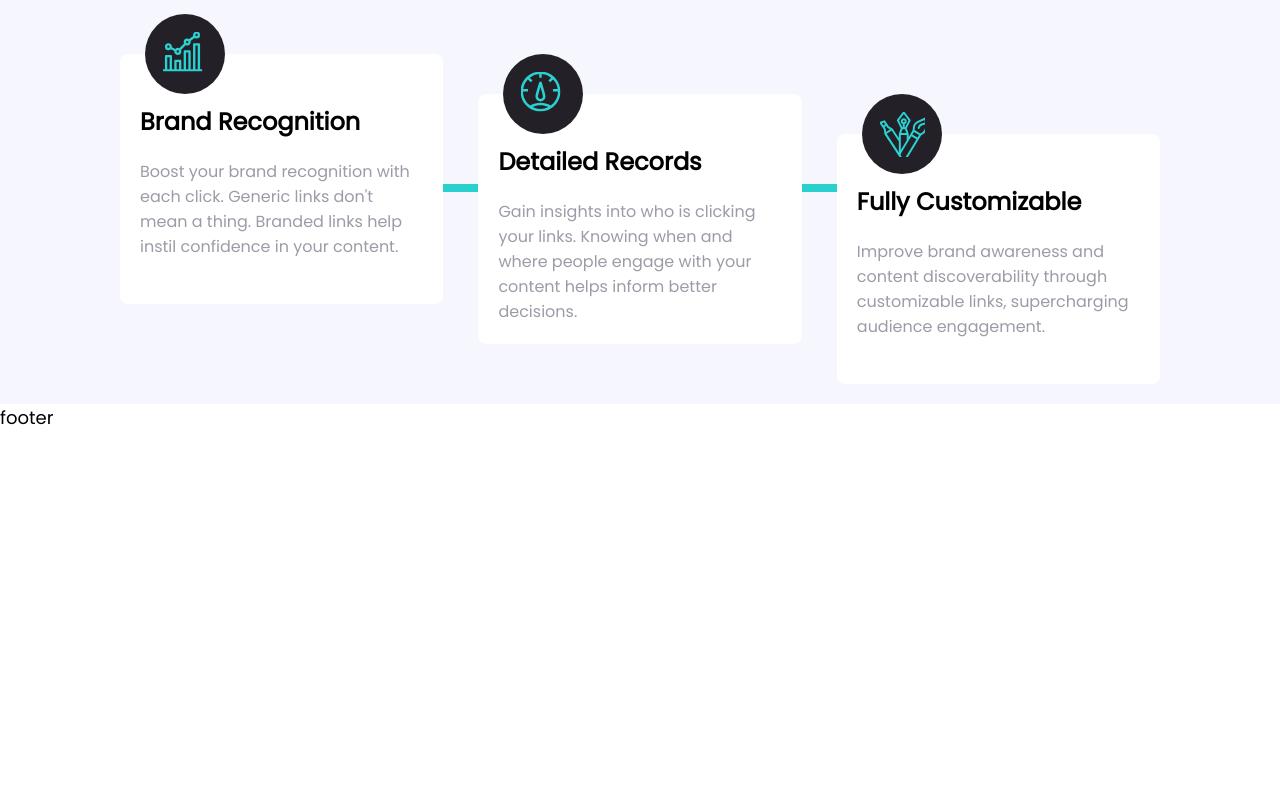
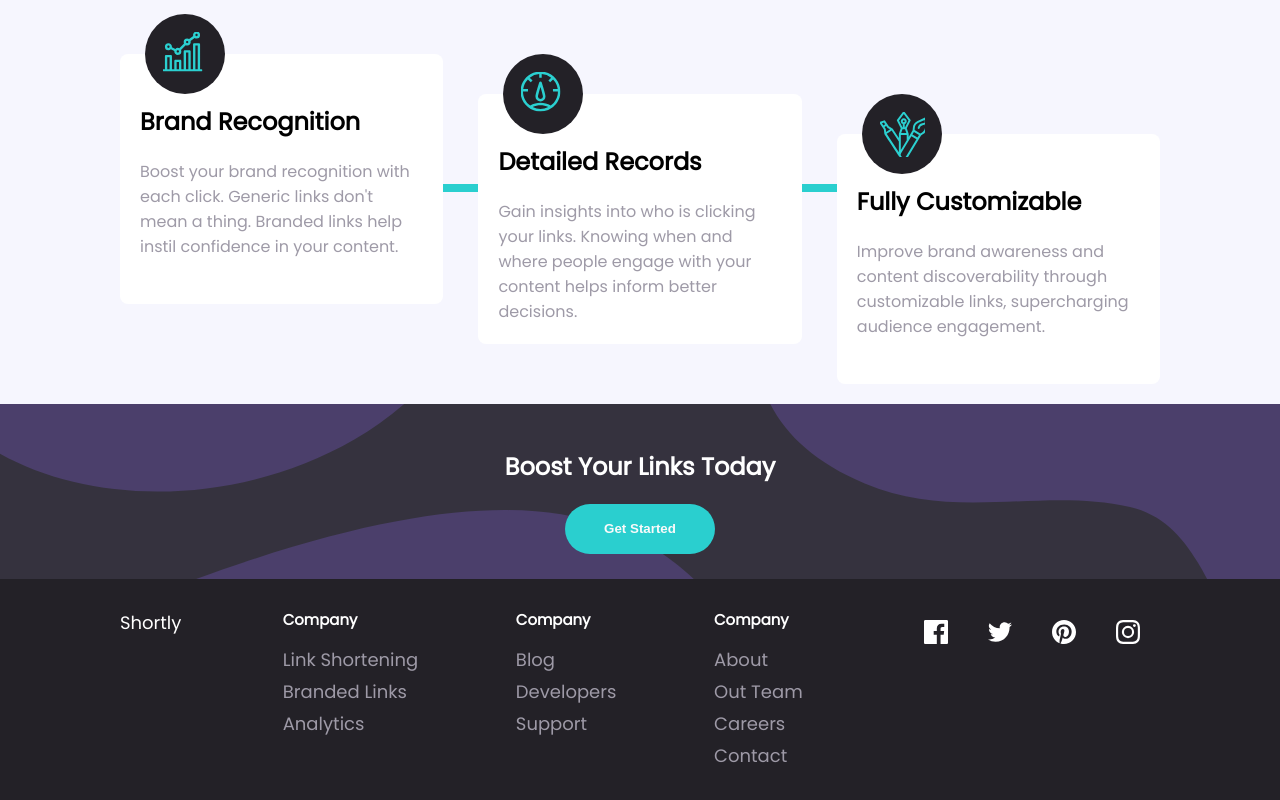
Before and after one commit to saif-abualkhair/avertra-corp-frontend-developer-assignment, a React (Create React App) app: page / in a window 1280 px wide. Shown: the part 963-1763 px from the top of the page. Before the commit the page ends 1394 px from the top, so only its background shows below. Built offline with nearby package versions, Linux system fonts and the light colour scheme.

Commit message:
implemented the footer and boost your links banner

```diff
--- a/src/App.css
+++ b/src/App.css
@@ -226,3 +226,20 @@ body {
 .sh-customizable {
   background: url('/src/assets/images/icon-fully-customizable.svg') no-repeat;
 }
+
+
+.sh-facebook {
+  background: url('/src/assets/images/icon-facebook.svg') no-repeat;
+}
+
+.sh-instagram {
+  background: url('/src/assets/images/icon-instagram.svg') no-repeat;
+}
+
+.sh-twitter {
+  background: url('/src/assets/images/icon-twitter.svg') no-repeat;
+}
+
+.sh-pinterest {
+  background: url('/src/assets/images/icon-pinterest.svg') no-repeat;
+}
--- /dev/null
+++ b/src/footer/footer.css
@@ -0,0 +1,50 @@
+.footer {
+    color: white;
+    padding: 30px 0;
+}
+
+.footer-wrapper {
+    display: flex;
+    justify-content: space-between;
+}
+
+.footer-logo {}
+
+.footer-links-area {
+    width: 50%;
+    display: flex;
+    justify-content: space-between;
+}
+
+.footer-links .footer-links-list .footer-links-list-item {
+    list-style: none;
+    margin: 0;
+    margin: 5px 0;
+}
+
+.footer-links .footer-links-list .footer-links-list-item .footer-links-list-item-link {
+    text-decoration: none;
+}
+
+.footer-links .footer-links-list .footer-links-list-item .footer-links-list-item-link:hover {
+    color: var(--cyan) !important;
+}
+
+.footer-links .footer-links-list {
+    list-style: none;
+    margin: 15px 0;
+}
+
+.footer-socials .socails-list {
+    display: flex;
+    margin: 0;
+    padding: 0;
+}
+
+.footer-socials .socails-list .socails-list-item {
+    list-style: none;
+}
+
+.social-ico path:hover {
+    fill: var(--cyan);
+}
--- a/src/footer/footer.js
+++ b/src/footer/footer.js
@@ -1,7 +1,92 @@
+import './footer.css';
+
 function Footer() {
     return (
-        <div className='footer'>
-            footer
+        <div className='footer bg-very-dark-violet'>
+            <div className="container footer-wrapper">
+                <div className="footer-logo">
+                    Shortly
+                </div>
+                <div className="footer-links-area">
+                    <div className="footer-links">
+                        <h5>Company</h5>
+                        <ul className='footer-links-list'>
+                            <li className='footer-links-list-item'>
+                                <a className='text-grayish-violet footer-links-list-item-link' href="#">Link Shortening</a>
+                            </li>
+                            <li className='footer-links-list-item'>
+                                <a className='text-grayish-violet footer-links-list-item-link' href="#">Branded Links</a>
+                            </li>
+                            <li className='footer-links-list-item'>
+                                <a className='text-grayish-violet footer-links-list-item-link' href="#">Analytics</a>
+                            </li>
+                        </ul>
+                    </div>
+
+                    <div className="footer-links">
+                        <h5>Company</h5>
+                        <ul className='footer-links-list'>
+                            <li className='footer-links-list-item'>
+                                <a className='text-grayish-violet footer-links-list-item-link' href="#">Blog</a>
+                            </li>
+                            <li className='footer-links-list-item'>
+                                <a className='text-grayish-violet footer-links-list-item-link' href="#">Developers</a>
+                            </li>
+                            <li className='footer-links-list-item'>
+                                <a className='text-grayish-violet footer-links-list-item-link' href="#">Support</a>
+                            </li>
+                        </ul>
+                    </div>
+
+                    <div className="footer-links">
+                        <h5>Company</h5>
+                        <ul className='footer-links-list'>
+                            <li className='footer-links-list-item'>
+                                <a className='text-grayish-violet footer-links-list-item-link' href="#">About</a>
+                            </li>
+                            <li className='footer-links-list-item'>
+                                <a className='text-grayish-violet footer-links-list-item-link' href="#">Out Team</a>
+                            </li>
+                            <li className='footer-links-list-item'>
+                                <a className='text-grayish-violet footer-links-list-item-link' href="#">Careers</a>
+                            </li>
+                            <li className='footer-links-list-item'>
+                                <a className='text-grayish-violet footer-links-list-item-link' href="#">Contact</a>
+                            </li>
+                        </ul>
+                    </div>
+                </div>
+                <div className="footer-socials">
+                    <ul className='socails-list'>
+                        <li className='socails-list-item'>
+                            <button className='btn'>
+                                <svg xmlns="http://www.w3.org/2000/svg" className='social-ico' width="24" height="24">
+                                    <path fill="#FFF" d="M22.675 0H1.325C.593 0 0 .593 0 1.325v21.351C0 23.407.593 24 1.325 24H12.82v-9.294H9.692v-3.622h3.128V8.413c0-3.1 1.893-4.788 4.659-4.788 1.325 0 2.463.099 2.795.143v3.24l-1.918.001c-1.504 0-1.795.715-1.795 1.763v2.313h3.587l-.467 3.622h-3.12V24h6.116c.73 0 1.323-.593 1.323-1.325V1.325C24 .593 23.407 0 22.675 0z" /></svg>
+                            </button>
+                        </li>
+                        <li className='socails-list-item'>
+                            <button className='btn'>
+                                <svg xmlns="http://www.w3.org/2000/svg" className='social-ico' width="24" height="20">
+                                    <path fill="#FFF" d="M24 2.557a9.83 9.83 0 01-2.828.775A4.932 4.932 0 0023.337.608a9.864 9.864 0 01-3.127 1.195A4.916 4.916 0 0016.616.248c-3.179 0-5.515 2.966-4.797 6.045A13.978 13.978 0 011.671 1.149a4.93 4.93 0 001.523 6.574 4.903 4.903 0 01-2.229-.616c-.054 2.281 1.581 4.415 3.949 4.89a4.935 4.935 0 01-2.224.084 4.928 4.928 0 004.6 3.419A9.9 9.9 0 010 17.54a13.94 13.94 0 007.548 2.212c9.142 0 14.307-7.721 13.995-14.646A10.025 10.025 0 0024 2.557z" /></svg>
+                            </button>
+                        </li>
+                        <li className='socails-list-item'>
+                            <button className='btn'>
+                                <svg xmlns="http://www.w3.org/2000/svg" className='social-ico' width="24" height="24">
+                                    <path fill="#FFF" d="M12 0C5.373 0 0 5.372 0 12c0 5.084 3.163 9.426 7.627 11.174-.105-.949-.2-2.405.042-3.441.218-.937 1.407-5.965 1.407-5.965s-.359-.719-.359-1.782c0-1.668.967-2.914 2.171-2.914 1.023 0 1.518.769 1.518 1.69 0 1.029-.655 2.568-.994 3.995-.283 1.194.599 2.169 1.777 2.169 2.133 0 3.772-2.249 3.772-5.495 0-2.873-2.064-4.882-5.012-4.882-3.414 0-5.418 2.561-5.418 5.207 0 1.031.397 2.138.893 2.738a.36.36 0 01.083.345l-.333 1.36c-.053.22-.174.267-.402.161-1.499-.698-2.436-2.889-2.436-4.649 0-3.785 2.75-7.262 7.929-7.262 4.163 0 7.398 2.967 7.398 6.931 0 4.136-2.607 7.464-6.227 7.464-1.216 0-2.359-.631-2.75-1.378l-.748 2.853c-.271 1.043-1.002 2.35-1.492 3.146C9.57 23.812 10.763 24 12 24c6.627 0 12-5.373 12-12 0-6.628-5.373-12-12-12z" /></svg>
+                            </button>
+                        </li>
+                        <li className='socails-list-item'>
+                            <button className='btn' id="a">
+                                <svg xmlns="http://www.w3.org/2000/svg" id="b" className='social-ico'
+                                    width="24" height="24">
+                                    <path id="c" fill="#fff" d="M12 2.163c3.204 0 3.584.012 4.85.07 3.252.148 4.771 1.691 4.919 4.919.058 1.265.069 1.645.069 4.849 0 3.205-.012 3.584-.069 4.849-.149 3.225-1.664 4.771-4.919 4.919-1.266.058-1.644.07-4.85.07-3.204 0-3.584-.012-4.849-.07-3.26-.149-4.771-1.699-4.919-4.92-.058-1.265-.07-1.644-.07-4.849 0-3.204.013-3.583.07-4.849.149-3.227 1.664-4.771 4.919-4.919 1.266-.057 1.645-.069 4.849-.069zM12 0C8.741 0 8.333.014 7.053.072 2.695.272.273 2.69.073 7.052.014 8.333 0 8.741 0 12c0 3.259.014 3.668.072 4.948.2 4.358 2.618 6.78 6.98 6.98C8.333 23.986 8.741 24 12 24c3.259 0 3.668-.014 4.948-.072 4.354-.2 6.782-2.618 6.979-6.98.059-1.28.073-1.689.073-4.948 0-3.259-.014-3.667-.072-4.947-.196-4.354-2.617-6.78-6.979-6.98C15.668.014 15.259 0 12 0zm0 5.838a6.162 6.162 0 100 12.324 6.162 6.162 0 000-12.324zM12 16a4 4 0 110-8 4 4 0 010 8zm6.406-11.845a1.44 1.44 0 100 2.881 1.44 1.44 0 000-2.881z" />
+                                </svg>
+                            </button>
+                        </li>
+                    </ul>
+                </div>
+            </div>
         </div>
     );
 }
--- a/src/homepage/advanced-statistics/cards-showcase/card/card.js
+++ b/src/homepage/advanced-statistics/cards-showcase/card/card.js
@@ -4,7 +4,7 @@ function Card(props) {
     return (
         <div className='card'>
             <div className='icon-wrapper bg-very-dark-violet'>
-                <span className='icon sh sh-brand'>
+                <span className='icon'>
                     <span className={props.iconClass}></span>
                 </span>
             </div>
--- a/src/homepage/boost-your-links-banner/boost-your-links-banner.css
+++ b/src/homepage/boost-your-links-banner/boost-your-links-banner.css
@@ -0,0 +1,19 @@
+.boost-your-links-banner {
+    width: 100%;
+    color: white;
+    padding: 25px 0;
+    text-align: center;
+    background: url('../../assets/images/bg-boost-desktop.svg') no-repeat center;
+}
+
+.boost-your-links-title {
+    font-size: 1.5rem;
+    margin: 20px;
+    display: block;
+    font-weight: 700;
+    text-align: center;
+}
+
+.boost-your-links-banner .btn{
+    width: 150px;
+}
--- a/src/homepage/boost-your-links-banner/boost-your-links-banner.js
+++ b/src/homepage/boost-your-links-banner/boost-your-links-banner.js
@@ -1,7 +1,10 @@
+import './boost-your-links-banner.css';
 function BoostYourLinksBanner() {
     return (
-        <div className='footer'>
-            Boost Your Links Today
+        <div className='boost-your-links-banner bg-very-dark-blue'>
+            <span className="boost-your-links-title">
+                Boost Your Links Today
+            </span>
             <button className="btn btn-cyan rounded">Get Started</button>
         </div>
     );
--- a/src/homepage/homepage.js
+++ b/src/homepage/homepage.js
@@ -28,8 +28,8 @@ function HomePage() {
                     <Shorten></Shorten>
                     <AdvancedStatistics></AdvancedStatistics>
                 </div>
-                {/* <BoostYourLinksBanner></BoostYourLinksBanner> */}
             </div>
+            <BoostYourLinksBanner></BoostYourLinksBanner>
         </div>
     );
 }
--- a/src/homepage/shorten/shorten.css
+++ b/src/homepage/shorten/shorten.css
@@ -67,7 +67,7 @@
     margin: 10px 0;
 }
 
-.loader {
+.loader-wrapper {
     position: absolute;
     left: 100%;
     top: 50%;
@@ -93,8 +93,8 @@
 /*
     Set the color of the icon
   */
-svg path,
-svg rect {
+.loader path,
+.loader rect {
     fill: var(--cyan);
 }
 
--- a/src/homepage/shorten/shorten.js
+++ b/src/homepage/shorten/shorten.js
@@ -48,8 +48,8 @@ function Shorten() {
 
     const getLoading = () => {
         if (isLoading)
-            return <div className="loader loader--style5" title="4">
-                <svg version="1.1" id="Layer_1" x="0px" y="0px"
+            return <div className="loader-wrapper" title="4">
+                <svg version="1.1" className='loader' x="0px" y="0px"
                     width="24px" height="30px" viewBox="0 0 24 30">
                     <rect x="0" y="0" width="4" height="10" fill="#333">
                         <animateTransform attributeType="xml"
```
